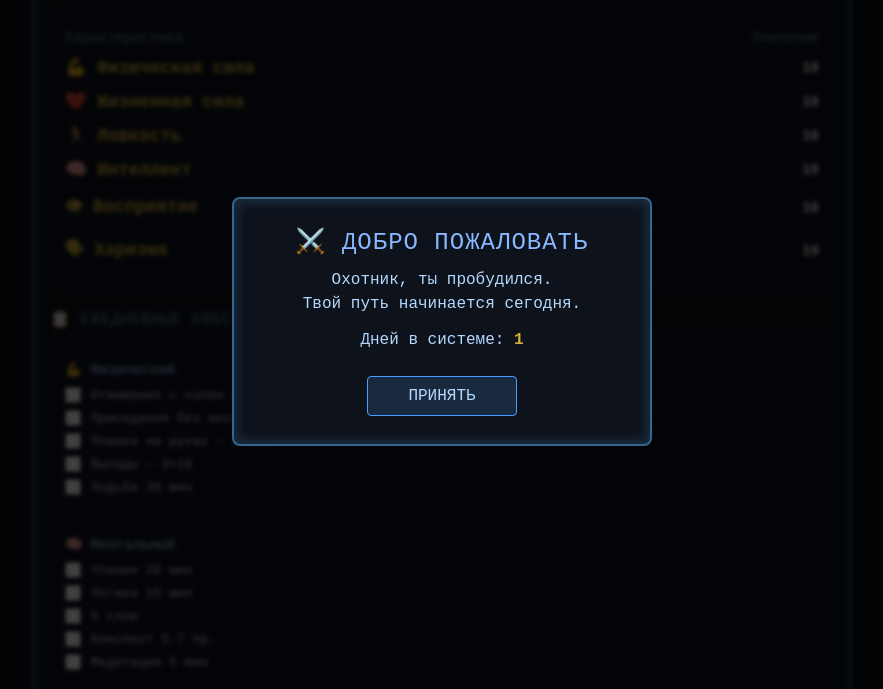
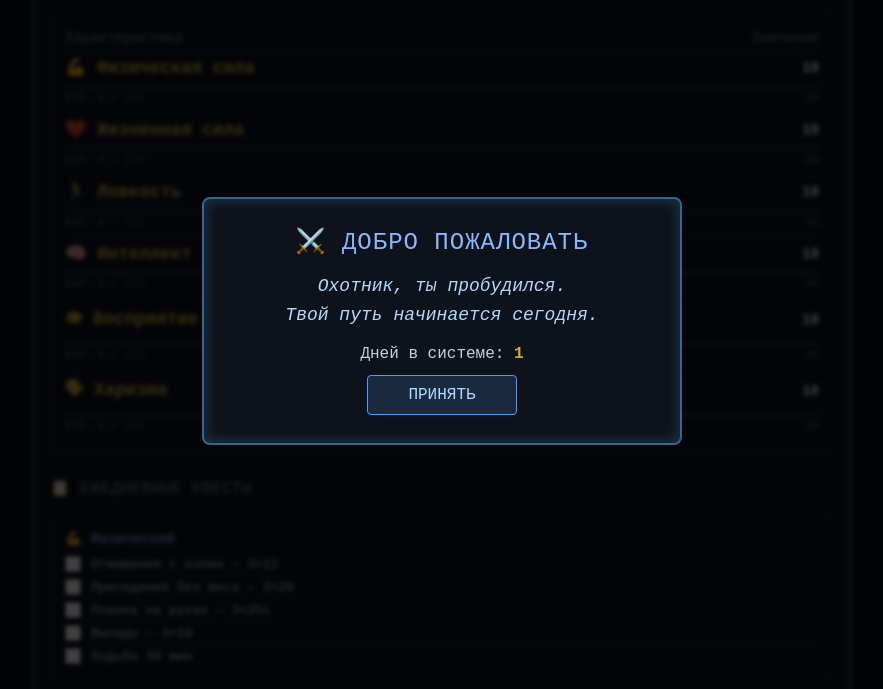
Before and after one commit to RodNioman/Son-jin, a plain HTML site: page index.html in a window 1280 px wide. Shown: the part 79-768 px from the top of the page, without its empty margins (198-1081 px from the left). Drawn offline with Linux system fonts and the light colour scheme.

Commit message:
Update index.html

```diff
--- a/index.html
+++ b/index.html
@@ -91,25 +91,49 @@
     }
     .stat-table td {
       padding: 6px 0;
-      border-bottom: 1px solid #141c2a;
       vertical-align: middle;
-    }
-    .stat-table tr:last-child td {
       border-bottom: none;
     }
-    /* ── Названия характеристик: золотые и крупнее ── */
     .stat-table .stat-name {
-      color: #d4af37;           /* золотистый */
-      font-size: 1.25em;        /* в 1.25 раза больше */
+      color: #d4af37;
+      font-size: 1.25em;
       font-weight: 600;
       min-width: 100px;
     }
-    /* ── Значения характеристик: белые, без изменений ── */
     .stat-table .stat-value {
       text-align: right;
       font-weight: 700;
       color: #ffffff;
       min-width: 40px;
+    }
+    /* ── Строка прогресс-бара ── */
+    .stat-table .stat-bar-row td {
+      padding-top: 0;
+      padding-bottom: 8px;
+      border-bottom: 1px solid #141c2a;
+    }
+    .stat-table tr:last-child .stat-bar-row td {
+      border-bottom: none;
+    }
+    .stat-bar-wrap {
+      background: #1a2332;
+      border-radius: 4px;
+      height: 6px;
+      overflow: hidden;
+      margin-bottom: 2px;
+    }
+    .stat-bar {
+      height: 100%;
+      width: 0%;
+      background: linear-gradient(90deg, #1f6bb0, #4a9eff);
+      border-radius: 4px;
+      transition: width 0.5s ease;
+    }
+    .stat-exp {
+      font-size: 11px;
+      color: #4a6a8a;
+      display: flex;
+      justify-content: space-between;
     }
 
     /* ── Карточки квестов ── */
@@ -257,9 +281,9 @@
       flex-wrap: wrap;
     }
 
-    /* ── Модальное окно приветствия ── */
+    /* ── Оверлей сообщений ── */
     .welcome-overlay {
-      display: flex;  /* по умолчанию скрыто, но мы покажем через JS */
+      display: flex;
       position: fixed;
       top: 0;
       left: 0;
@@ -279,7 +303,7 @@
       border: 2px solid #2a4a6a;
       border-radius: 8px;
       padding: 28px 32px;
-      max-width: 420px;
+      max-width: 480px;
       width: 90%;
       text-align: center;
       box-shadow: 0 0 40px rgba(80, 180, 255, 0.2), inset 0 0 12px 2px rgba(80, 180, 255, 0.10);
@@ -292,11 +316,12 @@
       font-size: 24px;
       margin-bottom: 8px;
     }
-    .welcome-box p {
+    .welcome-box .message {
       color: #b3d9ff;
-      font-size: 16px;
-      margin: 12px 0;
-      line-height: 1.5;
+      font-size: 18px;
+      margin: 16px 0;
+      line-height: 1.6;
+      font-style: italic;
     }
     .welcome-box .highlight {
       color: #d4af37;
@@ -331,22 +356,20 @@
       .welcome-box {
         padding: 20px;
       }
+      .welcome-box .message {
+        font-size: 16px;
+      }
     }
   </style>
 </head>
 <body>
 
-<!-- ОВЕРЛЕЙ ПРИВЕТСТВИЯ -->
-<div class="welcome-overlay" id="welcomeOverlay">
+<!-- ОВЕРЛЕЙ СООБЩЕНИЙ -->
+<div class="welcome-overlay hidden" id="welcomeOverlay">
   <div class="welcome-box">
-    <h2>⚔️ ДОБРО ПОЖАЛОВАТЬ</h2>
-    <p>
-      Охотник, ты пробудился.<br>
-      Твой путь начинается сегодня.
-    </p>
-    <p>
-      Дней в системе: <span class="highlight" id="welcomeDays">1</span>
-    </p>
+    <h2 id="welcomeTitle">⚔️ ДОБРО ПОЖАЛОВАТЬ</h2>
+    <div class="message" id="welcomeMessage">Охотник, ты пробудился.<br>Твой путь начинается сегодня.</div>
+    <p>Дней в системе: <span class="highlight" id="welcomeDays">1</span></p>
     <button class="btn-accept" id="welcomeAccept">ПРИНЯТЬ</button>
   </div>
 </div>
@@ -362,7 +385,7 @@
     </div>
   </div>
 
-  <!-- Таблица характеристик в рамке -->
+  <!-- Таблица характеристик с прогресс-барами -->
   <div class="stat-card">
     <table class="stat-table">
       <thead>
@@ -500,7 +523,6 @@
     const avg = avgAllMain(data);
     const rank = getRank(avg);
 
-    // Уровень теперь вычисляется динамически
     document.getElementById('levelDisplay').textContent = Math.round(avg);
     document.getElementById('expDisplay').textContent = Math.round(s.STR.exp + s.AGI.exp + s.VIT.exp + s.INT.exp + s.CHA.exp);
 
@@ -536,12 +558,29 @@
     tbody.innerHTML = '';
     rows.forEach(row => {
       const st = stats[row.key];
-      const tr = document.createElement('tr');
-      tr.innerHTML = `
+      const need = expToNext(st.level);
+      const progress = Math.min(100, (st.exp / need) * 100);
+      const tr1 = document.createElement('tr');
+      tr1.innerHTML = `
         <td class="stat-name">${row.label}</td>
         <td class="stat-value">${st.level}</td>
       `;
-      tbody.appendChild(tr);
+      tbody.appendChild(tr1);
+
+      const tr2 = document.createElement('tr');
+      tr2.className = 'stat-bar-row';
+      tr2.innerHTML = `
+        <td colspan="2">
+          <div class="stat-bar-wrap">
+            <div class="stat-bar" style="width: ${progress}%;"></div>
+          </div>
+          <div class="stat-exp">
+            <span>EXP: ${Math.round(st.exp)} / ${need}</span>
+            <span>${Math.round(progress)}%</span>
+          </div>
+        </td>
+      `;
+      tbody.appendChild(tr2);
     });
   }
 
@@ -667,6 +706,60 @@
   }
 
   // ━━━━━━━━━━━━━━━━━━━━━━━━━━━━━━━━━━
+  //  ЕЖЕДНЕВНЫЕ СООБЩЕНИЯ (первые 7 дней)
+  // ━━━━━━━━━━━━━━━━━━━━━━━━━━━━━━━━━━
+  const dailyMessages = {
+    1: {
+      title: '⚔️ ДОБРО ПОЖАЛОВАТЬ',
+      text: 'Охотник, ты пробудился.<br>Твой путь начинается сегодня.'
+    },
+    2: {
+      title: '📜 МУДРОСТЬ ДНЯ',
+      text: '«Если я сдамся из-за того, что испугался, то не смогу стать сильнее.»'
+    },
+    3: {
+      title: '📜 МУДРОСТЬ ДНЯ',
+      text: '«Если боль не убьет меня, она лишь сделает меня сильнее.»'
+    },
+    4: {
+      title: '📜 МУДРОСТЬ ДНЯ',
+      text: '«Когда ты смотришь в бездну, бездна смотрит на тебя.»'
+    },
+    5: {
+      title: '📜 МУДРОСТЬ ДНЯ',
+      text: '«Приходит осень, приходит зима, а следом весна. Во всем есть начало и конец, и за концом всегда следует новое начало.»'
+    },
+    6: {
+      title: '📜 МУДРОСТЬ ДНЯ',
+      text: '«Система хочет, чтобы я жил.»'
+    },
+    7: {
+      title: '📜 МУДРОСТЬ ДНЯ',
+      text: '«Система использует меня, а я использую систему.»'
+    }
+  };
+
+  function showDailyMessage(day) {
+    if (day >= 1 && day <= 7) {
+      const key = 'dailyMsg_' + day;
+      if (!sessionStorage.getItem(key)) {
+        const msg = dailyMessages[day];
+        if (msg) {
+          document.getElementById('welcomeTitle').textContent = msg.title;
+          document.getElementById('welcomeMessage').innerHTML = msg.text;
+          document.getElementById('welcomeDays').textContent = day;
+          document.getElementById('welcomeOverlay').classList.remove('hidden');
+          sessionStorage.setItem(key, 'shown');
+        }
+      }
+    }
+  }
+
+  function hideWelcome() {
+    document.getElementById('welcomeOverlay').classList.add('hidden');
+  }
+
+  // ━━━━━━━━━━━━━━━━━━━━━━━━━━━━━━━━━━
   //  НОВЫЙ ДЕНЬ
   // ━━━━━━━━━━━━━━━━━━━━━━━━━━━━━━━━━━
   function newDay() {
@@ -789,28 +882,16 @@
   }
 
   // ━━━━━━━━━━━━━━━━━━━━━━━━━━━━━━━━━━
-  //  ПРИВЕТСТВИЕ
-  // ━━━━━━━━━━━━━━━━━━━━━━━━━━━━━━━━━━
-  function showWelcome() {
-    const data = loadData();
-    document.getElementById('welcomeDays').textContent = data.day;
-    document.getElementById('welcomeOverlay').classList.remove('hidden');
-  }
-
-  function hideWelcome() {
-    document.getElementById('welcomeOverlay').classList.add('hidden');
-    // сохраняем состояние, чтобы больше не показывать в этой сессии
-    sessionStorage.setItem('welcomeShown', 'true');
-  }
-
-  // ━━━━━━━━━━━━━━━━━━━━━━━━━━━━━━━━━━
   //  ПОЛНЫЙ СБРОС
   // ━━━━━━━━━━━━━━━━━━━━━━━━━━━━━━━━━━
   function resetFull() {
     if (confirm('Сбросить весь прогресс?')) {
       soundClick();
       localStorage.removeItem('hunterSystemData');
-      sessionStorage.removeItem('welcomeShown');
+      // очищаем sessionStorage для сообщений
+      for (let i = 1; i <= 7; i++) {
+        sessionStorage.removeItem('dailyMsg_' + i);
+      }
       location.reload();
     }
   }
@@ -821,12 +902,10 @@
   let appData = loadData();
   renderAll(appData);
 
-  // Показываем приветствие, если ещё не показывали в этой сессии
-  if (!sessionStorage.getItem('welcomeShown')) {
-    showWelcome();
-  }
+  // Показываем сообщение для текущего дня (если день 1-7)
+  showDailyMessage(appData.day);
 
-  // Кнопка "Принять" в приветствии
+  // Кнопка "Принять" в оверлее
   document.getElementById('welcomeAccept').addEventListener('click', hideWelcome);
 
   // Основные кнопки
```
